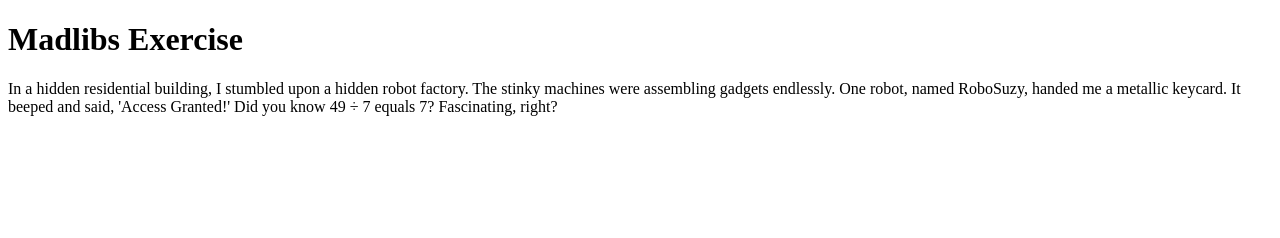
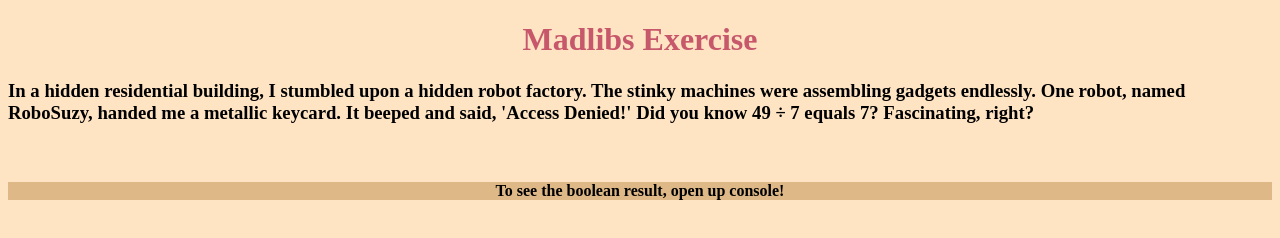
Before and after one commit to StephanyGarcesGuerra/mad_libs, a plain HTML site: page index.html in a window 1280 px wide. Drawn offline with Linux system fonts and the light colour scheme.

Commit message:
centered words and added colpr

```diff
--- a/index.html
+++ b/index.html
@@ -5,9 +5,15 @@
   <meta name="viewport" content="width=device-width, initial-scale=1.0">
   <title>Mad Libs Exercise</title>
 </head>
-<body>
-  <h1>Madlibs Exercise</h1>
-  <p id="madlibs-output"></p> <!-- This is where the story will appear -->
+<body style="background-color: bisque;">
+  <Center>
+    <h1 style="color: rgb(199, 87, 106);">Madlibs Exercise</h1>
+  </Center>
+  <h3 id="madlibs-output"></h3> <!-- This is where the story will appear -->
   <script src="madLibs.js"></script> <!-- Link to the JavaScript file -->
+<br>
+  <center>
+    <h4 id = "boolean" style="background-color: burlywood; ;"> To see the boolean result, open up console!</h4>
+  </center>
 </body>
 </html>
--- a/madLibs.js
+++ b/madLibs.js
@@ -12,11 +12,12 @@ let person_object ={
     age: 25,
     dogs_owned: 3
 };
-pick_name = person_object.name
 
-const story = `In a hidden ${building_type}, I stumbled upon a hidden robot factory. The ${adverb} machines were assembling gadgets endlessly. One robot, named Robo${person_object.name}, handed me a metallic keycard. It beeped and said, 'Access Granted!' Did you know ${numberOne} ÷ ${numberTwo} equals ${mathResults}? Fascinating, right?`
+
+const story = `In a hidden ${building_type}, I stumbled upon a hidden robot factory. The ${adverb} machines were assembling gadgets endlessly. One robot, named Robo${person_object.name}, handed me a metallic keycard. It beeped and said, 'Access ${access_type}!' Did you know ${numberOne} ÷ ${numberTwo} equals ${mathResults}? Fascinating, right?`
 
 document.getElementById("madlibs-output").textContent = story;
+document.getElementById('boolean').textContent = boolean
 
 
 console.log(story);
```
